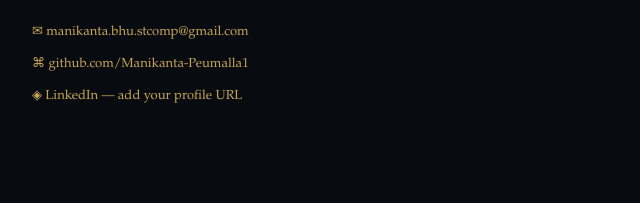
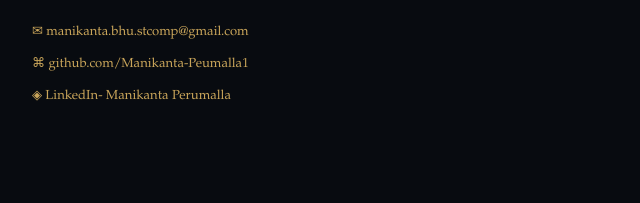
Before and after one commit to Manikanta-Peumalla1/Manikanta-Peumalla1.github.io, a plain HTML site: page index.html in a window 1280 px wide. Shown: the part 1372-1575 px from the top of the page, 222-862 px from the left. Drawn offline with nearby package versions, Linux system fonts and the light colour scheme; a web font is replaced by a local one.

Commit message:
Update LinkedIn link text for clarity

```diff
--- a/index.html
+++ b/index.html
@@ -301,7 +301,7 @@ footer a:hover{color:var(--gold);}
         <div class="about-links">
           <a href="mailto:manikanta.bhu.stcomp@gmail.com">✉ manikanta.bhu.stcomp@gmail.com</a>
           <a href="https://github.com/Manikanta-Peumalla1" target="_blank">⌘ github.com/Manikanta-Peumalla1</a>
-          <a href="https://www.linkedin.com/in/manikanta-perumalla/" target="_blank">◈ LinkedIn — add your profile URL</a>
+          <a href="https://www.linkedin.com/in/manikanta-perumalla/" target="_blank">◈ LinkedIn- Manikanta Perumalla</a>
         </div>
       </div>
       <div class="id-card rv d2">
```
